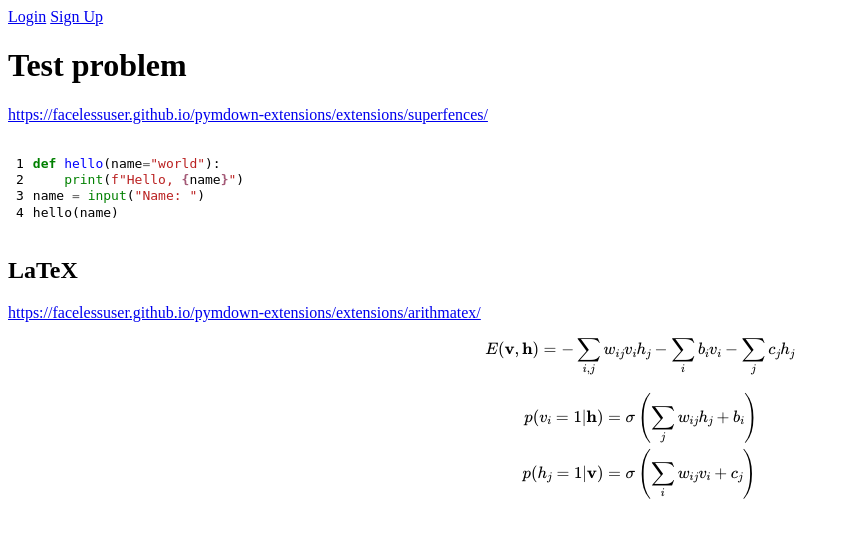
After one commit to alum-challenges/alum-challenges, a Django app: page /problems/test in a window 1280 px wide. The commit adds this page. Shown: the top 538 px of the page, without its empty margins (0-849 px from the left). Run offline with Django 5.2, Linux system fonts and the light colour scheme; some libraries are stand-ins or nearby versions.

Commit message:
layout.html and reading .md

```diff
--- a/challenges/challenges/settings.py
+++ b/challenges/challenges/settings.py
@@ -38,7 +38,7 @@ INSTALLED_APPS = [
     "django.contrib.sessions",
     "django.contrib.messages",
     "django.contrib.staticfiles",
-    "challenges_app"
+    "challenges_app",
 ]
 
 MIDDLEWARE = [
@@ -48,7 +48,7 @@ MIDDLEWARE = [
     "django.middleware.csrf.CsrfViewMiddleware",
     "django.contrib.auth.middleware.AuthenticationMiddleware",
     "django.contrib.messages.middleware.MessageMiddleware",
-    "django.middleware.clickjacking.XFrameOptionsMiddleware"
+    "django.middleware.clickjacking.XFrameOptionsMiddleware",
 ]
 
 ROOT_URLCONF = "challenges.urls"
@@ -80,7 +80,7 @@ DATABASES = {
         "NAME": BASE_DIR / "db.sqlite3",
     }
 }
-
+AUTH_USER_MODEL = "challenges_app.User"
 
 # Password validation
 # https://docs.djangoproject.com/en/5.0/ref/settings/#auth-password-validators
--- a/challenges/challenges_app/models.py
+++ b/challenges/challenges_app/models.py
@@ -3,9 +3,7 @@ from django.db import models
 
 
 class User(AbstractUser):
-    completed = models.ManyToManyField(
-        "Challenges", related_name="completed", blank=True
-    )
+    pass
 
 
 class Challenges(models.Model):
--- /dev/null
+++ b/challenges/challenges_app/static/pygment.css
@@ -0,0 +1,74 @@
+pre { line-height: 125%; }
+td.linenos .normal { color: inherit; background-color: transparent; padding-left: 5px; padding-right: 5px; }
+span.linenos { color: inherit; background-color: transparent; padding-left: 5px; padding-right: 5px; }
+td.linenos .special { color: #000000; background-color: #ffffc0; padding-left: 5px; padding-right: 5px; }
+span.linenos.special { color: #000000; background-color: #ffffc0; padding-left: 5px; padding-right: 5px; }
+.hll { background-color: #ffffcc }
+.c { color: #3D7B7B; font-style: italic } /* Comment */
+.err { border: 1px solid #FF0000 } /* Error */
+.k { color: #008000; font-weight: bold } /* Keyword */
+.o { color: #666666 } /* Operator */
+.ch { color: #3D7B7B; font-style: italic } /* Comment.Hashbang */
+.cm { color: #3D7B7B; font-style: italic } /* Comment.Multiline */
+.cp { color: #9C6500 } /* Comment.Preproc */
+.cpf { color: #3D7B7B; font-style: italic } /* Comment.PreprocFile */
+.c1 { color: #3D7B7B; font-style: italic } /* Comment.Single */
+.cs { color: #3D7B7B; font-style: italic } /* Comment.Special */
+.gd { color: #A00000 } /* Generic.Deleted */
+.ge { font-style: italic } /* Generic.Emph */
+.ges { font-weight: bold; font-style: italic } /* Generic.EmphStrong */
+.gr { color: #E40000 } /* Generic.Error */
+.gh { color: #000080; font-weight: bold } /* Generic.Heading */
+.gi { color: #008400 } /* Generic.Inserted */
+.go { color: #717171 } /* Generic.Output */
+.gp { color: #000080; font-weight: bold } /* Generic.Prompt */
+.gs { font-weight: bold } /* Generic.Strong */
+.gu { color: #800080; font-weight: bold } /* Generic.Subheading */
+.gt { color: #0044DD } /* Generic.Traceback */
+.kc { color: #008000; font-weight: bold } /* Keyword.Constant */
+.kd { color: #008000; font-weight: bold } /* Keyword.Declaration */
+.kn { color: #008000; font-weight: bold } /* Keyword.Namespace */
+.kp { color: #008000 } /* Keyword.Pseudo */
+.kr { color: #008000; font-weight: bold } /* Keyword.Reserved */
+.kt { color: #B00040 } /* Keyword.Type */
+.m { color: #666666 } /* Literal.Number */
+.s { color: #BA2121 } /* Literal.String */
+.na { color: #687822 } /* Name.Attribute */
+.nb { color: #008000 } /* Name.Builtin */
+.nc { color: #0000FF; font-weight: bold } /* Name.Class */
+.no { color: #880000 } /* Name.Constant */
+.nd { color: #AA22FF } /* Name.Decorator */
+.ni { color: #717171; font-weight: bold } /* Name.Entity */
+.ne { color: #CB3F38; font-weight: bold } /* Name.Exception */
+.nf { color: #0000FF } /* Name.Function */
+.nl { color: #767600 } /* Name.Label */
+.nn { color: #0000FF; font-weight: bold } /* Name.Namespace */
+.nt { color: #008000; font-weight: bold } /* Name.Tag */
+.nv { color: #19177C } /* Name.Variable */
+.ow { color: #AA22FF; font-weight: bold } /* Operator.Word */
+.w { color: #bbbbbb } /* Text.Whitespace */
+.mb { color: #666666 } /* Literal.Number.Bin */
+.mf { color: #666666 } /* Literal.Number.Float */
+.mh { color: #666666 } /* Literal.Number.Hex */
+.mi { color: #666666 } /* Literal.Number.Integer */
+.mo { color: #666666 } /* Literal.Number.Oct */
+.sa { color: #BA2121 } /* Literal.String.Affix */
+.sb { color: #BA2121 } /* Literal.String.Backtick */
+.sc { color: #BA2121 } /* Literal.String.Char */
+.dl { color: #BA2121 } /* Literal.String.Delimiter */
+.sd { color: #BA2121; font-style: italic } /* Literal.String.Doc */
+.s2 { color: #BA2121 } /* Literal.String.Double */
+.se { color: #AA5D1F; font-weight: bold } /* Literal.String.Escape */
+.sh { color: #BA2121 } /* Literal.String.Heredoc */
+.si { color: #A45A77; font-weight: bold } /* Literal.String.Interpol */
+.sx { color: #008000 } /* Literal.String.Other */
+.sr { color: #A45A77 } /* Literal.String.Regex */
+.s1 { color: #BA2121 } /* Literal.String.Single */
+.ss { color: #19177C } /* Literal.String.Symbol */
+.bp { color: #008000 } /* Name.Builtin.Pseudo */
+.fm { color: #0000FF } /* Name.Function.Magic */
+.vc { color: #19177C } /* Name.Variable.Class */
+.vg { color: #19177C } /* Name.Variable.Global */
+.vi { color: #19177C } /* Name.Variable.Instance */
+.vm { color: #19177C } /* Name.Variable.Magic */
+.il { color: #666666 } /* Literal.Number.Integer.Long */
--- a/challenges/challenges_app/static/styles.css
+++ b/challenges/challenges_app/static/styles.css
@@ -0,0 +1,10 @@
+code {
+    display: block;
+    background: none;
+    white-space: pre;
+    -webkit-overflow-scrolling: touch;
+    overflow-x: scroll;
+    max-width: 100%;
+    min-width: 100px;
+    padding: 0;
+}
--- /dev/null
+++ b/challenges/challenges_app/templates/layout.html
@@ -0,0 +1,32 @@
+{% load static %}
+
+<!DOCTYPE html>
+<html lang="en">
+    <head>
+        <meta charset="UTF-8">
+        <meta name="viewport" content="width=device-width, initial-scale=1.0">
+        <link href="{% static 'styles.css' %}" rel="stylesheet">
+        <link href="{% static 'pygment.css' %}" rel="stylesheet">
+        <title>{%block title %}{% endblock %}</title>
+        {% block head %}{% endblock %}
+    </head>
+    <body>
+        <nav>
+            {% if user.is_authenticated %}
+            <a href="{% url 'logout' %}">Logout</a>
+            {% else %}
+            <a href="{% url 'login' %}">Login</a>
+            <a href="{% url 'signup' %}">Sign Up</a>
+            {% endif %}
+            {% block nav %}
+            {% endblock %}
+        </nav>
+        {% if message %}
+            <div>{{ message }}</div>
+        {% endif %}
+        <div class="main">
+            {% block body %}
+            {% endblock %}
+        </div>
+    </body>
+</html>
--- /dev/null
+++ b/challenges/challenges_app/templates/problem.html
@@ -0,0 +1,10 @@
+{% extends "layout.html" %}
+{% block head%}
+<script src="https://polyfill.io/v3/polyfill.min.js?features=es6"></script>
+<script src="https://cdn.jsdelivr.net/npm/mathjax@3/es5/tex-chtml.js"></script>
+{% endblock %}
+{% block title%}
+{% endblock %}
+{% block body %}
+{{ problem | safe }}
+{% endblock %}
--- a/challenges/challenges_app/urls.py
+++ b/challenges/challenges_app/urls.py
@@ -4,7 +4,8 @@ from . import views
 
 urlpatterns = [
     path("", views.index, name="index"),
-    path("login", views.login, name="login"),
-    path("logout", views.logout, name="logout"),
-    path("signup", views.signup, name="signup"),
+    path("login", views.login_view, name="login"),
+    path("logout", views.logout_view, name="logout"),
+    path("signup", views.signup_view, name="signup"),
+    path("problems/<str:title>", views.problem_view, name="problems"),
 ]
--- /dev/null
+++ b/challenges/challenges_app/util.py
@@ -0,0 +1,43 @@
+# Source: https://cs50.harvard.edu/web/2020/projects/1/wiki/
+import re
+
+from django.core.files.base import ContentFile
+from django.core.files.storage import default_storage
+
+
+def list_entries():
+    """
+    Returns a list of all names of encyclopedia entries.
+    """
+    _, filenames = default_storage.listdir("problems")
+    return list(
+        sorted(
+            re.sub(r"\.md$", "", filename)
+            for filename in filenames
+            if filename.endswith(".md")
+        )
+    )
+
+
+def save_entry(title, content):
+    """
+    Saves an encyclopedia entry, given its title and Markdown
+    content. If an existing entry with the same title already exists,
+    it is replaced.
+    """
+    filename = f"problems/{title}.md"
+    if default_storage.exists(filename):
+        default_storage.delete(filename)
+    default_storage.save(filename, ContentFile(content))
+
+
+def get_entry(title):
+    """
+    Retrieves an encyclopedia entry by its title. If no such
+    entry exists, the function returns None.
+    """
+    try:
+        f = default_storage.open(f"problems/{title}.md")
+        return f.read().decode("utf-8")
+    except FileNotFoundError:
+        return None
--- a/challenges/challenges_app/views.py
+++ b/challenges/challenges_app/views.py
@@ -1,16 +1,17 @@
 from django.contrib.auth import authenticate, login, logout
 from django.contrib.auth.decorators import login_required
 from django.shortcuts import render, redirect
+import markdown
+from .models import User
+from . import util
 
 
 def index(request):
-    return render(
-        request,
-        "index.html",
-    )
+    print(util.list_entries())
+    return render(request, "index.html", {"problems": util.list_entries()})
 
 
-def login(request):
+def login_view(request):
     if request.method == "POST":
         # Attempt to sign in
         username = request.POST["username"]
@@ -27,13 +28,30 @@ def login(request):
                 "accounts/login.html",
                 {"message": "Invalid username and/or password."},
             )
-
     return render(request, "accounts/login.html")
 
 
-def logout(request):
-    return render(request, "accounts/logout.html")
+def logout_view(request):
+    logout(request)
+    return redirect("index")
 
 
-def signup(request):
+def signup_view(request):
     return render(request, "accounts/signup.html")
+
+
+def problem_view(request, title):
+    md = util.get_entry(title)
+
+    if md == None:
+        pass
+    html = markdown.markdown(
+        md,
+        extensions=[
+            "pymdownx.superfences",
+            "pymdownx.highlight",
+            "pymdownx.arithmatex",
+            "pymdownx.magiclink",
+        ],
+    )
+    return render(request, "problem.html", {"title": title, "problem": html})
--- /dev/null
+++ b/challenges/problems/test.md
@@ -0,0 +1,18 @@
+# Test problem
+https://facelessuser.github.io/pymdown-extensions/extensions/superfences/
+~~~{.python .extra-class #id linenums="1"}
+def hello(name="world"):
+    print(f"Hello, {name}")
+name = input("Name: ")
+hello(name)
+~~~
+## LaTeX
+https://facelessuser.github.io/pymdown-extensions/extensions/arithmatex/
+\begin{align}
+E(\mathbf{v}, \mathbf{h}) = -\sum_{i,j}w_{ij}v_i h_j - \sum_i b_i v_i - \sum_j c_j h_j
+\end{align}
+
+\begin{align}
+    p(v_i=1|\mathbf{h}) & = \sigma\left(\sum_j w_{ij}h_j + b_i\right) \\
+    p(h_j=1|\mathbf{v}) & = \sigma\left(\sum_i w_{ij}v_i + c_j\right)
+\end{align}
```
Also changed, not shown: challenges/challenges_app/templates/accounts/login.html (+4 -15 lines), challenges/challenges_app/templates/index.html (+10 -17 lines), challenges/challenges_app/migrations/0001_initial.py (added), challenges/challenges_app/migrations/__init__.py (added), 2 other files.
